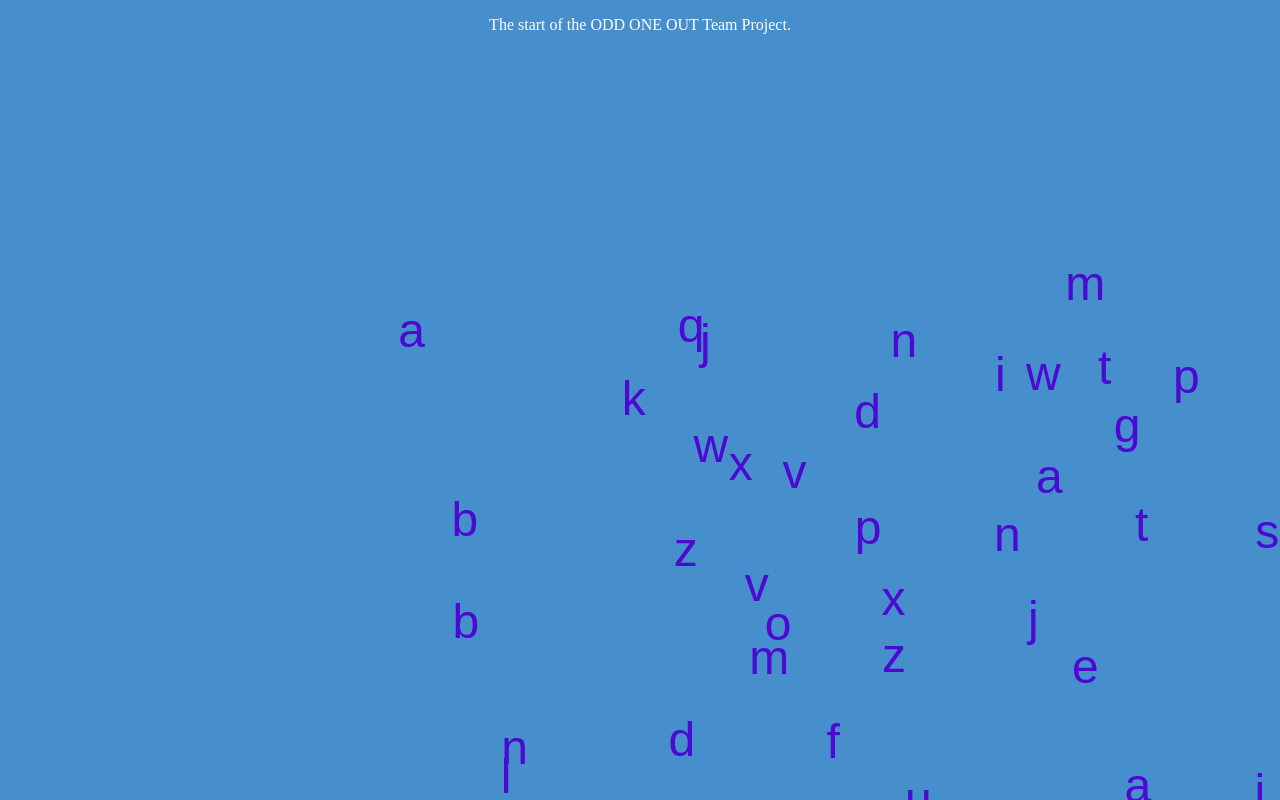
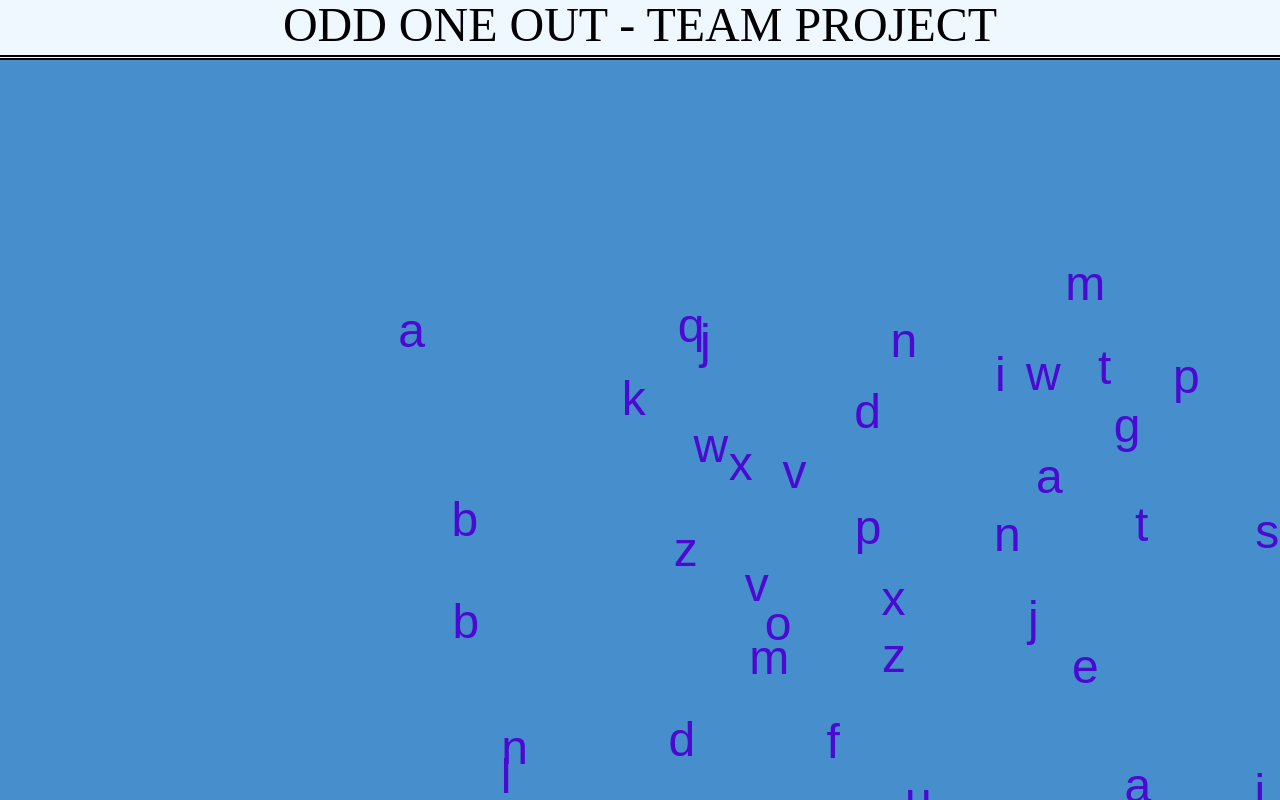
Before and after one commit to WiseThoughts/odd-one-out-Team-Project, a React (Create React App) app: page / in a window 1280 px wide. Built offline with nearby package versions, Linux system fonts and the light colour scheme.

Commit message:
added title to pages, added components & pages

```diff
--- a/src/components/Title/title.css
+++ b/src/components/Title/title.css
@@ -0,0 +1,11 @@
+.Title{
+    width: 100%;
+    height: 55px;
+    top: 0;
+    left: 0;
+    background-color: aliceblue;
+    border-bottom: 5px double black;
+    font-size: 3rem;
+    text-align: center;
+    line-height: 50px;
+}
--- a/src/components/Title/title.js
+++ b/src/components/Title/title.js
@@ -4,7 +4,7 @@ import './title.css';
 const title = () => {
 
   return (
-    <div>title</div>
+    <div className='Title'>ODD ONE OUT - TEAM PROJECT</div>
   )
 }
 
--- a/src/pages/App.css
+++ b/src/pages/App.css
@@ -0,0 +1,3 @@
+*{
+  margin: 0;
+}
--- a/src/pages/App.js
+++ b/src/pages/App.js
@@ -1,14 +1,15 @@
 import React from 'react';
+import './App.css';
 import Background from '../components/Background/background';
-import './App.css';
+import Title from '../components/Title/title';
+
 
 function App() {
   return (
     <div>
+      <Title />
       <Background />
-        <p style={{color: "white", textAlign: "center"}}>
-          The start of the ODD ONE OUT Team Project.
-        </p>
+
     </div>
   );
 }
--- a/src/pages/Innocent-Main/innocent-main.js
+++ b/src/pages/Innocent-Main/innocent-main.js
@@ -1,10 +1,14 @@
 import React from 'react';
 import './innocent-main.css';
 import Background from '../../components/Background/background';
+import Title from '../../components/Title/title';
 
 const innocentMain = () => {
   return (
-    <div>innocent-main</div>
+    <div>
+        <Title />
+        <Background />
+    </div>
   )
 }
 
```
Also changed, not shown: src/pages/Input-Link/input-link.js (+6 -1 lines), src/pages/Room Creation Link/room-creation.js (+6 -1 lines), src/pages/Round-Over/round-over.js (+6 -1 lines), src/pages/Traitor-Main/traitor-main.js (+6 -1 lines), src/pages/Waiting-Room/waiting-room.js (+6 -1 lines).
